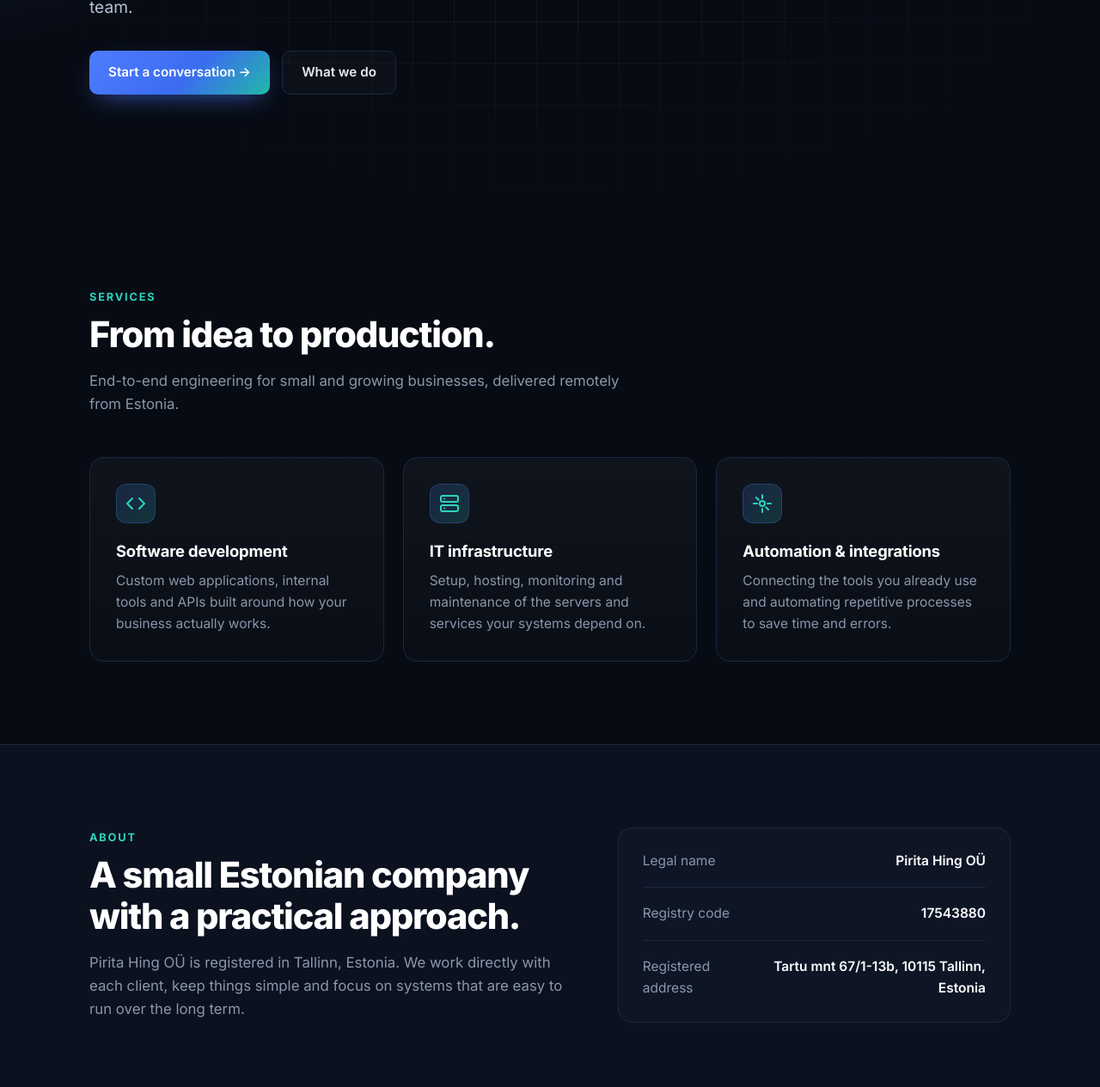
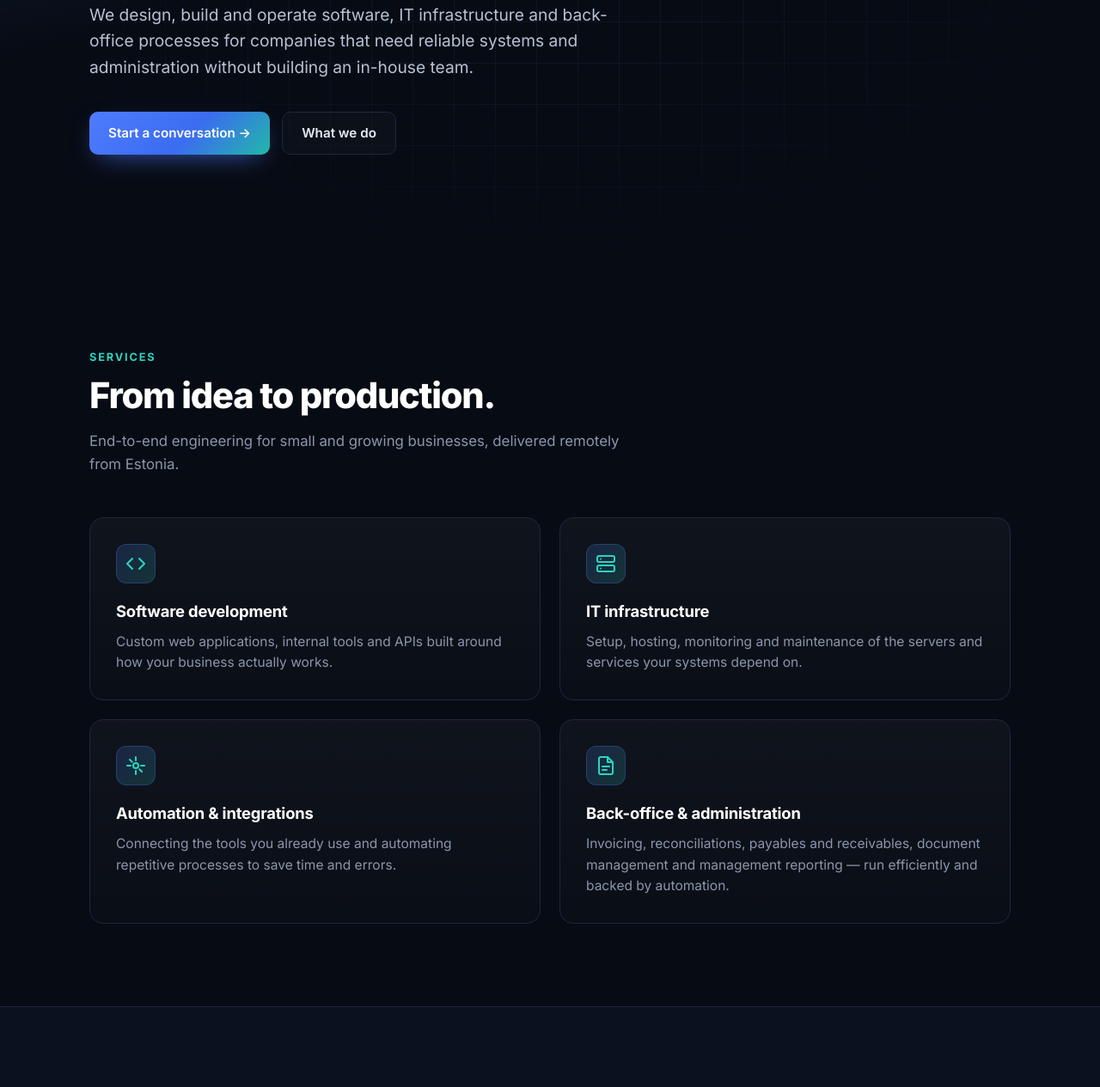
Before and after one commit to pirita-hing/phou.ee, a plain HTML site: page index.html in a window 1280 px wide. Shown: the part 476-1741 px from the top of the page at 86% size. Drawn offline with Linux system fonts and the light colour scheme.

Commit message:
Add back-office & administration service

```diff
--- a/index.html
+++ b/index.html
@@ -4,8 +4,8 @@
 <meta charset="utf-8">
 <meta name="theme-color" content="#070b14">
 <meta name="viewport" content="width=device-width, initial-scale=1">
-<title>Pirita Hing OÜ — Software & IT services</title>
-<meta name="description" content="Pirita Hing OÜ builds software and runs IT infrastructure for businesses. Based in Tallinn, Estonia.">
+<title>Pirita Hing OÜ — Software & back-office services</title>
+<meta name="description" content="Pirita Hing OÜ builds software, runs IT infrastructure and provides back-office services for businesses. Based in Tallinn, Estonia.">
 <link rel="icon" type="image/svg+xml" href="/favicon.svg">
 <link rel="apple-touch-icon" href="/logo.svg">
 <link rel="preconnect" href="https://fonts.googleapis.com">
@@ -46,7 +46,7 @@
   .kicker{font-size:.8rem;font-weight:700;letter-spacing:.14em;text-transform:uppercase;color:var(--brand-2)}
   h2{font-size:clamp(1.8rem,3.4vw,2.6rem);letter-spacing:-.03em;line-height:1.15;margin:10px 0 16px;font-weight:800;color:#fff}
   .sub{color:var(--muted);max-width:620px;margin:0 0 48px;font-size:1.05rem}
-  .cards{display:grid;grid-template-columns:repeat(3,1fr);gap:22px}
+  .cards{display:grid;grid-template-columns:repeat(2,1fr);gap:22px}
   .card{background:linear-gradient(180deg,rgba(255,255,255,.035),rgba(255,255,255,.01));border:1px solid var(--line);border-radius:16px;padding:30px;transition:transform .2s ease, border-color .2s ease, box-shadow .2s ease}
   .card:hover{transform:translateY(-4px);border-color:rgba(79,124,255,.45);box-shadow:0 24px 60px -30px rgba(79,124,255,.55)}
   .icon{width:46px;height:46px;border-radius:12px;display:grid;place-items:center;background:linear-gradient(135deg,rgba(79,124,255,.18),rgba(45,212,191,.18));border:1px solid rgba(79,124,255,.25);margin-bottom:18px}
@@ -94,9 +94,9 @@
 <div class="hero">
   <div class="grid-bg"></div>
   <div class="wrap" style="position:relative">
-    <span class="eyebrow"><span class="dot"></span>Software &amp; IT services · Tallinn, Estonia</span>
-    <h1>Software that keeps your <span>business running</span>.</h1>
-    <p class="lead">We design, build and operate software and IT infrastructure for companies that need reliable systems without building an in-house team.</p>
+    <span class="eyebrow"><span class="dot"></span>Software &amp; back-office services · Tallinn, Estonia</span>
+    <h1>Software and back-office services that keep your <span>business running</span>.</h1>
+    <p class="lead">We design, build and operate software, IT infrastructure and back-office processes for companies that need reliable systems and administration without building an in-house team.</p>
     <div class="cta">
       <a href="mailto:tere@phou.ee" class="btn btn-primary">Start a conversation →</a>
       <a href="#services" class="btn btn-ghost">What we do</a>
@@ -124,6 +124,11 @@
         <div class="icon"><svg viewBox="0 0 24 24" fill="none" stroke-width="2" stroke-linecap="round" stroke-linejoin="round"><path d="M12 2v4"/><path d="M12 18v4"/><path d="M4.93 4.93l2.83 2.83"/><path d="M16.24 16.24l2.83 2.83"/><path d="M2 12h4"/><path d="M18 12h4"/><circle cx="12" cy="12" r="3"/></svg></div>
         <h3>Automation &amp; integrations</h3>
         <p>Connecting the tools you already use and automating repetitive processes to save time and errors.</p>
+      </div>
+      <div class="card">
+        <div class="icon"><svg viewBox="0 0 24 24" fill="none" stroke-width="2" stroke-linecap="round" stroke-linejoin="round"><path d="M14 2H6a2 2 0 0 0-2 2v16a2 2 0 0 0 2 2h12a2 2 0 0 0 2-2V8z"/><polyline points="14 2 14 8 20 8"/><line x1="8" y1="13" x2="16" y2="13"/><line x1="8" y1="17" x2="13" y2="17"/></svg></div>
+        <h3>Back-office &amp; administration</h3>
+        <p>Invoicing, reconciliations, payables and receivables, document management and management reporting — run efficiently and backed by automation.</p>
       </div>
     </div>
   </div>
```
